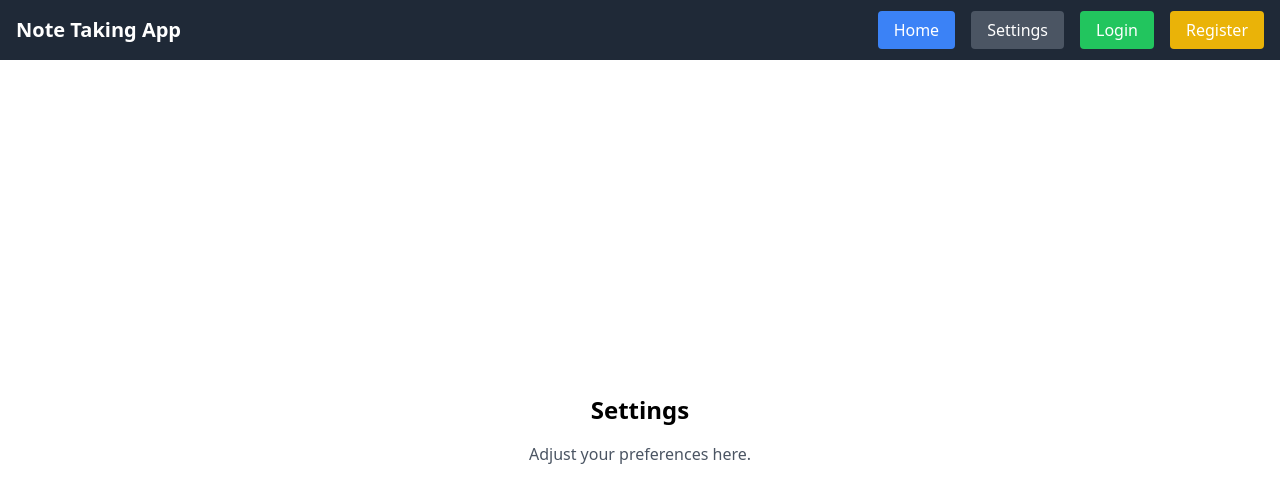
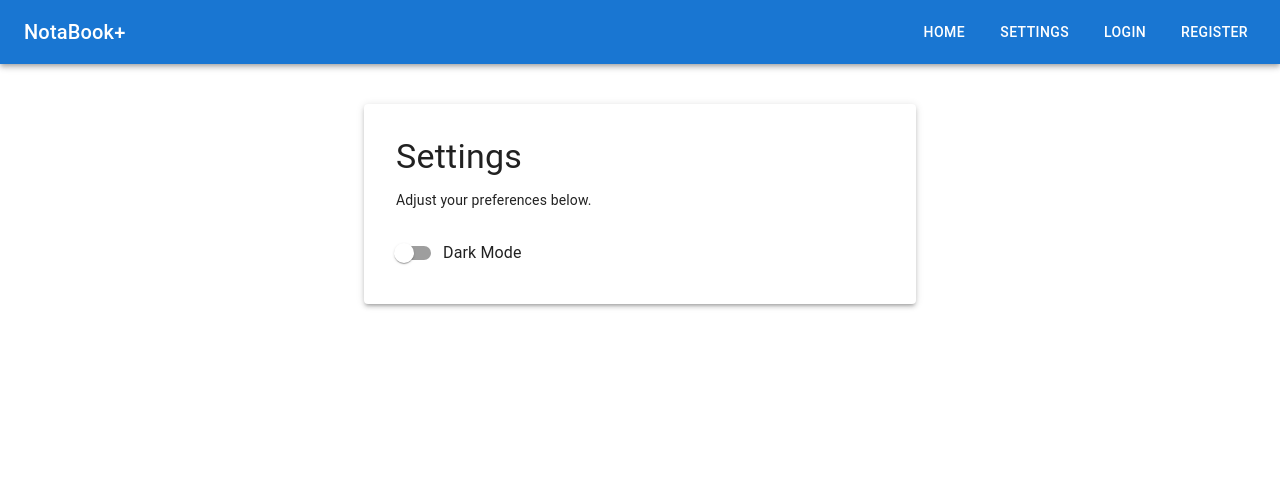
Before and after one commit to bcadestewart/NotaBookPlus, a React (Create React App) app in the folder frontend/: page /settings in a window 1280 px wide. Shown: the top 502 px of the page. Built offline with nearby package versions, Linux system fonts and the light colour scheme.

Commit message:
Added Nightmode, implemented google MUI

```diff
--- a/frontend/src/App.js
+++ b/frontend/src/App.js
@@ -4,20 +4,36 @@ import Login from "./pages/Login";
 import Register from "./pages/Register";
 import Settings from "./pages/Settings";
 import Navbar from "./components/Navbar";
+import { CssBaseline, ThemeProvider, createTheme } from "@mui/material";
+import { useState } from "react";
 
 function App() {
+  const [darkMode, setDarkMode] = useState(false);
+
+  const theme = createTheme({
+    palette: {
+      mode: darkMode ? "dark" : "light",
+    },
+  });
+
   return (
+    <ThemeProvider theme={theme}>
+      <CssBaseline />
       <Router>
         <div className="flex flex-col h-screen">
           <Navbar showLogin={true} />
           <Routes>
             <Route path="/" element={<Home />} />
             <Route path="/login" element={<Login />} />
-          <Route path="/settings" element={<Settings />} />
+            <Route
+              path="/settings"
+              element={<Settings darkMode={darkMode} setDarkMode={setDarkMode} />}
+            />
             <Route path="/register" element={<Register />} />
           </Routes>
         </div>
       </Router>
+    </ThemeProvider>
   );
 }
 
--- a/frontend/src/components/Navbar.js
+++ b/frontend/src/components/Navbar.js
@@ -1,27 +1,24 @@
+import { AppBar, Toolbar, Typography, Button, Stack } from "@mui/material";
 import { Link } from "react-router-dom";
 
 export default function Navbar({ showLogin }) {
   return (
-    <nav className="bg-gray-800 text-white p-4 flex justify-between items-center">
-      <h1 className="text-xl font-bold">Note Taking App</h1>
-      <div>
-        <Link to="/" className="px-4 py-2 bg-blue-500 rounded hover:bg-blue-700 transition">
-          Home
-        </Link>
-        <Link to="/settings" className="ml-4 px-4 py-2 bg-gray-600 rounded hover:bg-gray-700 transition">
-          Settings
-        </Link>
-        {showLogin && (
-          <>
-            <Link to="/login" className="ml-4 px-4 py-2 bg-green-500 rounded hover:bg-green-700 transition">
-              Login
-            </Link>
-            <Link to="/register" className="ml-4 px-4 py-2 bg-yellow-500 rounded hover:bg-yellow-700 transition">
-              Register
-            </Link>
-          </>
-        )}
-      </div>
-    </nav>
+    <AppBar position="static">
+      <Toolbar sx={{ justifyContent: "space-between" }}>
+        <Typography variant="h6" component="div">
+          NotaBook+
+        </Typography>
+        <Stack direction="row" spacing={2}>
+          <Button color="inherit" component={Link} to="/">Home</Button>
+          <Button color="inherit" component={Link} to="/settings">Settings</Button>
+          {showLogin && (
+            <>
+              <Button color="inherit" component={Link} to="/login">Login</Button>
+              <Button color="inherit" component={Link} to="/register">Register</Button>
+            </>
+          )}
+        </Stack>
+      </Toolbar>
+    </AppBar>
   );
 }
--- a/frontend/src/pages/Settings.js
+++ b/frontend/src/pages/Settings.js
@@ -1,8 +1,35 @@
-export default function Settings() {
-    return (
-      <div className="flex flex-col items-center justify-center h-screen">
-        <h2 className="text-2xl font-bold mb-4">Settings</h2>
-        <p className="text-gray-600">Adjust your preferences here.</p>
-      </div>
-    );
-  }
+import React from "react";
+import {
+  Container,
+  Typography,
+  Switch,
+  FormControlLabel,
+  Paper,
+  Box,
+} from "@mui/material";
+
+export default function Settings({ darkMode, setDarkMode }) {
+  const handleToggle = () => {
+    setDarkMode(!darkMode);
+  };
+
+  return (
+    <Container maxWidth="sm" sx={{ mt: 5 }}>
+      <Paper elevation={3} sx={{ p: 4 }}>
+        <Typography variant="h4" gutterBottom>
+          Settings
+        </Typography>
+        <Typography variant="body2" gutterBottom>
+          Adjust your preferences below.
+        </Typography>
+
+        <Box mt={3}>
+          <FormControlLabel
+            control={<Switch checked={darkMode} onChange={handleToggle} />}
+            label="Dark Mode"
+          />
+        </Box>
+      </Paper>
+    </Container>
+  );
+}
```
Lines whose indentation alone changed are shown as unchanged.
